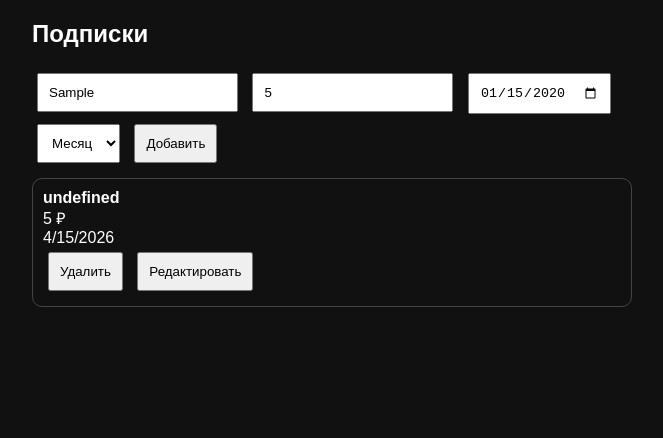
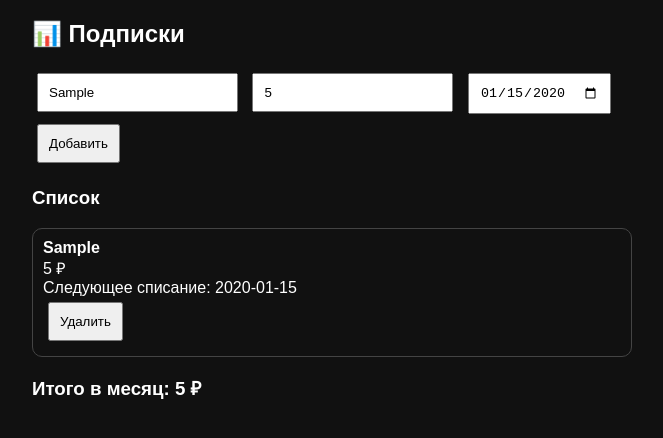
Before and after one commit to pfnp/subscription, a plain HTML site: page index.html in a window 1280 px wide. Both pictures are taken after typing "Sample", "5", "2020-01-15" into the empty fields and a click on the button "Добавить". Shown: the whole page, without its empty margins (308-971 px from the left). Drawn offline with Linux system fonts and the light colour scheme.

Commit message:
Update index.html

```diff
--- a/index.html
+++ b/index.html
@@ -1,130 +1,89 @@
 <!DOCTYPE html>
 <html lang="ru">
 <head>
-<meta charset="UTF-8">
-<meta name="viewport" content="width=device-width, initial-scale=1.0">
-<title>Subscriptions</title>
-
-<link rel="manifest" href="manifest.json">
-
-<style>
-body { font-family: Arial; background:#111; color:#fff; max-width:600px; margin:auto;}
-input, button, select { padding:10px; margin:5px;}
-.card { border:1px solid #444; padding:10px; margin-top:10px; border-radius:10px;}
-.today { border-color:red; }
-.soon { border-color:orange; }
-</style>
+  <meta charset="UTF-8">
+  <title>Трекер подписок</title>
+  <style>
+    body {
+      font-family: Arial;
+      max-width: 600px;
+      margin: auto;
+      background: #111;
+      color: #fff;
+    }
+    input, button {
+      padding: 10px;
+      margin: 5px;
+    }
+    .card {
+      border: 1px solid #444;
+      padding: 10px;
+      margin-top: 10px;
+      border-radius: 10px;
+    }
+  </style>
 </head>
-
 <body>
 
-<h2>Подписки</h2>
+<h2>📊 Подписки</h2>
 
-<input id="name" placeholder="Название">
+<input id="name" placeholder="Название (Netflix)">
 <input id="price" type="number" placeholder="Цена">
 <input id="date" type="date">
+<button onclick="addSub()">Добавить</button>
 
-<select id="period">
-  <option value="month">Месяц</option>
-  <option value="year">Год</option>
-</select>
-
-<button onclick="add()">Добавить</button>
-
+<h3>Список</h3>
 <div id="list"></div>
 
+<h3>Итого в месяц: <span id="total">0</span> ₽</h3>
+
 <script>
-// хранилище
-let subs = JSON.parse(localStorage.getItem("subs") || "[]");
+let subs = JSON.parse(localStorage.getItem("subs")) || [];
 
-function save(){
+function save() {
   localStorage.setItem("subs", JSON.stringify(subs));
 }
 
-// пересчет даты
-function nextDate(date, period){
-  let d = new Date(date);
-  let now = new Date();
+function addSub() {
+  const name = document.getElementById("name").value;
+  const price = +document.getElementById("price").value;
+  const date = document.getElementById("date").value;
 
-  while(d < now){
-    if(period==="month") d.setMonth(d.getMonth()+1);
-    if(period==="year") d.setFullYear(d.getFullYear()+1);
-  }
-  return d;
-}
+  if (!name || !price || !date) return alert("Заполни все поля");
 
-// добавить
-function add(){
-  subs.push({
-    id: Date.now(),
-    name: name.value,
-    price: +price.value,
-    date: date.value,
-    period: period.value
-  });
+  subs.push({ name, price, date });
   save();
   render();
 }
 
-// удалить
-function del(id){
-  subs = subs.filter(s=>s.id!==id);
+function removeSub(index) {
+  subs.splice(index, 1);
   save();
   render();
 }
 
-// редактировать
-function edit(id){
-  let s = subs.find(x=>x.id===id);
-  let newName = prompt("Название", s.name);
-  if(!newName) return;
+function render() {
+  const list = document.getElementById("list");
+  list.innerHTML = "";
 
-  s.name = newName;
-  save();
-  render();
-}
+  let total = 0;
 
-// рендер + сортировка + подсветка
-function render(){
-  list.innerHTML="";
+  subs.forEach((s, i) => {
+    total += s.price;
 
-  subs
-  .map(s=>({...s, next: nextDate(s.date, s.period)}))
-  .sort((a,b)=>a.next - b.next)
-  .forEach(s=>{
-    let diff = (s.next - new Date())/(1000*60*60*24);
-
-    let cls="";
-    if(diff<1) cls="today";
-    else if(diff<3) cls="soon";
-
-    let el=document.createElement("div");
-    el.className="card "+cls;
-
-    el.innerHTML=`
+    const el = document.createElement("div");
+    el.className = "card";
+    el.innerHTML = `
       <b>${s.name}</b><br>
       ${s.price} ₽<br>
-      ${s.next.toLocaleDateString()}<br>
-      <button onclick="del(${s.id})">Удалить</button>
-      <button onclick="edit(${s.id})">Редактировать</button>
+      Следующее списание: ${s.date}<br>
+      <button onclick="removeSub(${i})">Удалить</button>
     `;
+    list.appendChild(el);
+  });
 
-    list.appendChild(el);
-
-    // локальные уведомления (при открытии)
-    if(Notification.permission==="granted" && diff<1){
-      new Notification("Сегодня списание: "+s.name);
-    }
-  });
+  document.getElementById("total").innerText = total;
 }
-
-// PWA
-if('serviceWorker' in navigator){
-  navigator.serviceWorker.register("sw.js");
-}
-
-// разрешение уведомлений
-Notification.requestPermission();
 
 render();
 </script>
```
